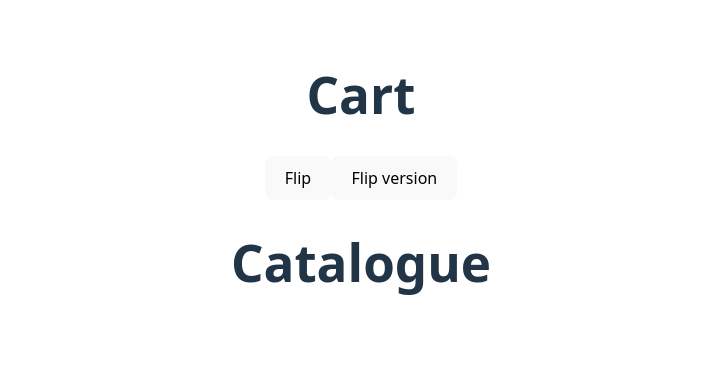
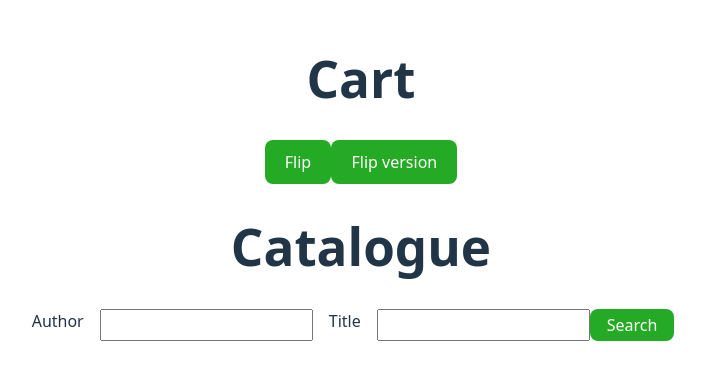
Before and after one commit to LexiconGroup53/react-app, a React (Vite) app: page /catalogue in a window 1280 px wide. Shown: the part 222-602 px from the top of the page, without its empty margins (279-984 px from the left). Built offline with nearby package versions, Linux system fonts and the light colour scheme; no server answers.

Commit message:
Add parameters to search

```diff
--- a/src/App.css
+++ b/src/App.css
@@ -15,3 +15,18 @@ table {
   width: 80vw;
   justify-content: space-between;
 }
+
+.input-card {
+  display: flex;
+  flex-direction: row;
+  justify-content: center;
+}
+
+.input-card > * {
+  padding: 0 1rem;
+}
+
+button {
+  background-color: rgb(37, 170, 37);
+  color: white;
+}
--- a/src/pages/Catalogue.jsx
+++ b/src/pages/Catalogue.jsx
@@ -4,16 +4,47 @@ import { BookList } from "../components/BookList";
 
 export const Catalogue = ({choice}) => {
     const [posts, setPosts] = useState(null);
+    const [author, setAuthor] = useState('');
+    const [title, setTitle] = useState('');
+    const [errorMessage, setErrorMessage] = useState(false);
+    const [searchString, setSearchString] = useState("http://libris.kb.se/xsearch?query=W.V.+Quine&format=json")
 
     useEffect(() => {
-        axios.get("http://libris.kb.se/xsearch?query=W.V.+Quine&format=json")
+        axios.get(searchString)
         .then(response => setPosts(response.data.xsearch.list))
-    }, []);
+    }, [searchString]);
+
+    const handleSearch = () => {
+        let newSearch= "http://libris.kb.se/xsearch?query=";
+        if(author === '' && title === '') {
+            setErrorMessage(true);
+            return;
+        }
+        if(author !== '') newSearch += `förf:(${author.replaceAll(' ', '+')})`;
+        if(title !== '') newSearch += `tit:(${title.replaceAll(' ', '+')})`;
+        newSearch += "&format=json";
+        console.log(newSearch);
+        setSearchString(newSearch);
+    }
 
     return (
         <div>
             {posts !== null && <BookList data={posts} />}
             <h1>Catalogue</h1>
+            <div className="input-card">
+                <label >Author</label>
+                <input
+                    value={author}
+                    onChange={e => setAuthor(e.target.value)}
+                />
+                              <label >Title</label>
+                <input
+                    value={title}
+                    onChange={e => setTitle(e.target.value)}
+                />
+                <button onClick={handleSearch}>Search</button>
+                <p>{errorMessage ? "At least one value must be submitted" : ""}</p>
+            </div>
         </div>
     )
 }
```
